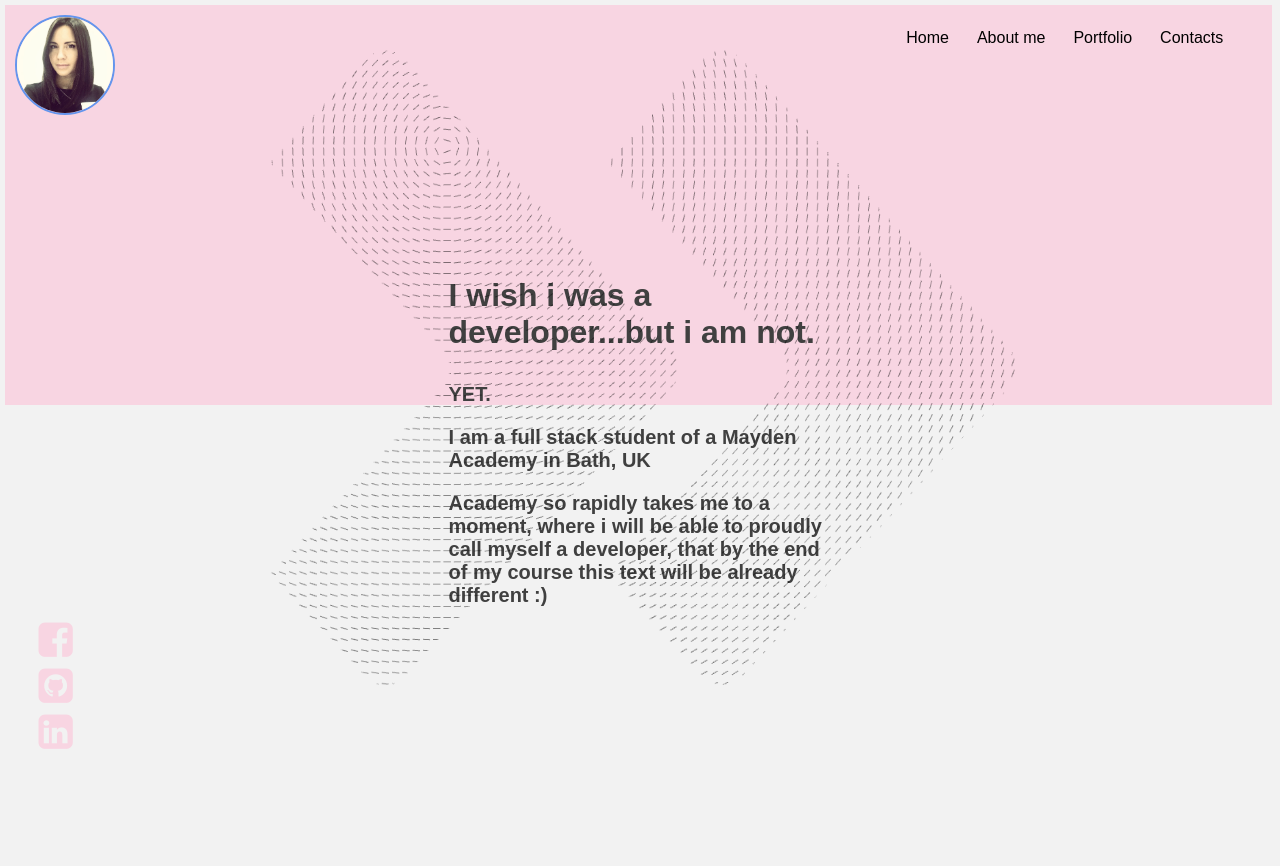
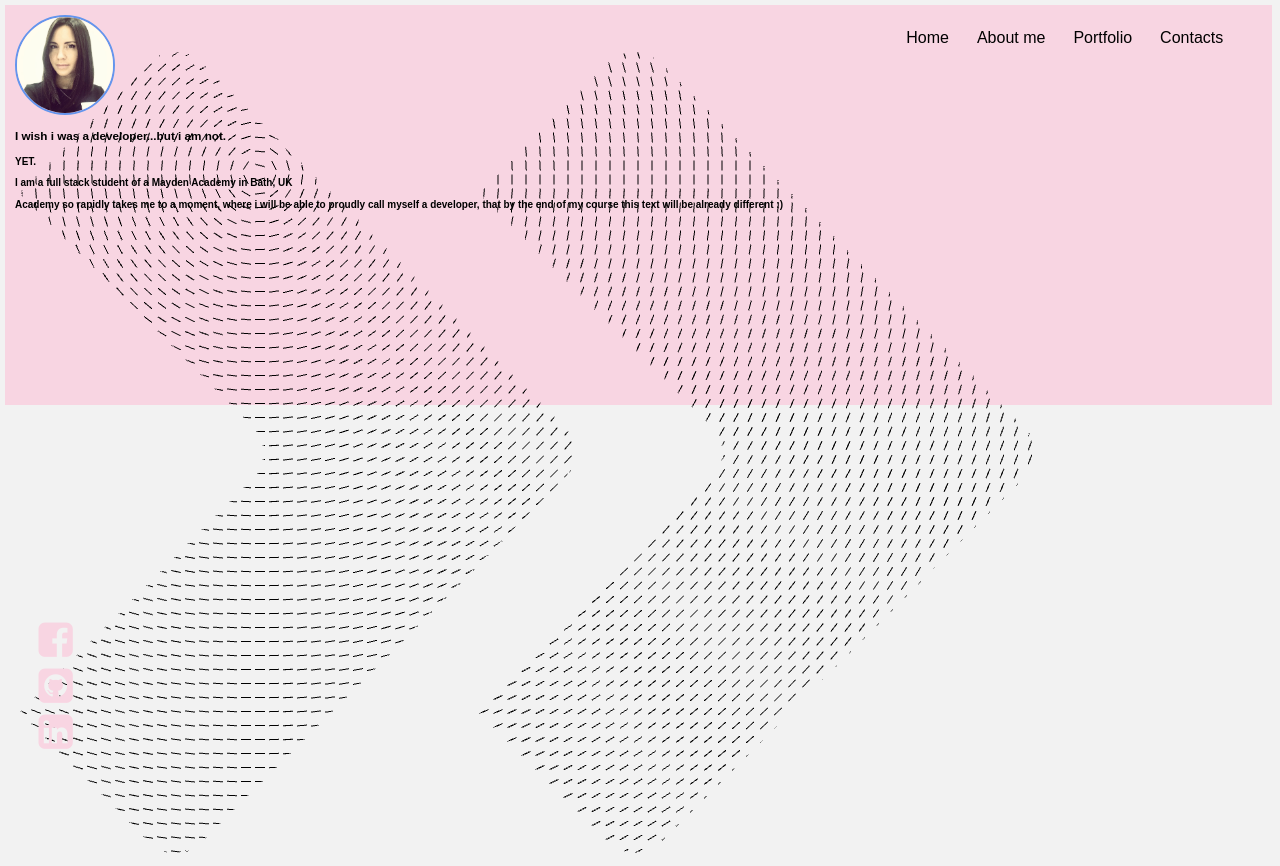
Before and after one commit to Liliya-V/Portfolio, a PHP site: page /aboutme.html in a window 1280 px wide. Before the commit the page ends 749 px from the top, so only its background shows below. Run offline with PHP 8.4, Linux system fonts and the light colour scheme.

Commit message:
Revert "added style to aboutme text (class aboutme)"
This reverts commit 6b76910a356c83443183e0bc89317f6253aeacf8.

```diff
--- a/stylesheet.css
+++ b/stylesheet.css
@@ -59,36 +59,34 @@
     top: 5%;
     z-index: 2;
 }
-.aboutme-arrows {
+.arrows {
     /*margin: auto auto;*/
     width: 60%;
     height: 90%;
     position: absolute;
     left: 20%;
-    opacity: 0.5;
-
 
 }
-h3 {
+h1 {
     color: #404040;
     font-family: "NoeText", sans-serif;
-    font-size: 4vh;
+    font-size: 6vw;
     z-index: 3;
-    /*position: absolute;*/
-    /*bottom: 15px;*/
-    /*left: 25%;*/
-    /*margin: 0;*/
+    position: absolute;
+    bottom: 15px;
+    left: 25%;
+    margin: 0;
 
 }
-h4 {
+h2 {
     color: #404040;
     font-family: "NoeText", sans-serif;
-    font-size: 2.5vh;
+    font-size: 3vw;
     z-index: 3;
-    /*position: absolute;*/
-    /*bottom: -60px;*/
-    /*left: 25%;*/
-    /*margin: 0;*/
+    position: absolute;
+    bottom: -60px;
+    left: 25%;
+    margin: 0;
 }
 .social {
     display:flex;
@@ -105,13 +103,3 @@
 .social a:hover {
     color: cornflowerblue;
 }
-
-.aboutme {
-    width: 30%;
-    /*margin: 0 auto;*/
-    overflow: auto;
-    position: absolute;
-    top: 60%;
-    left: 35%;
-
-}
```
